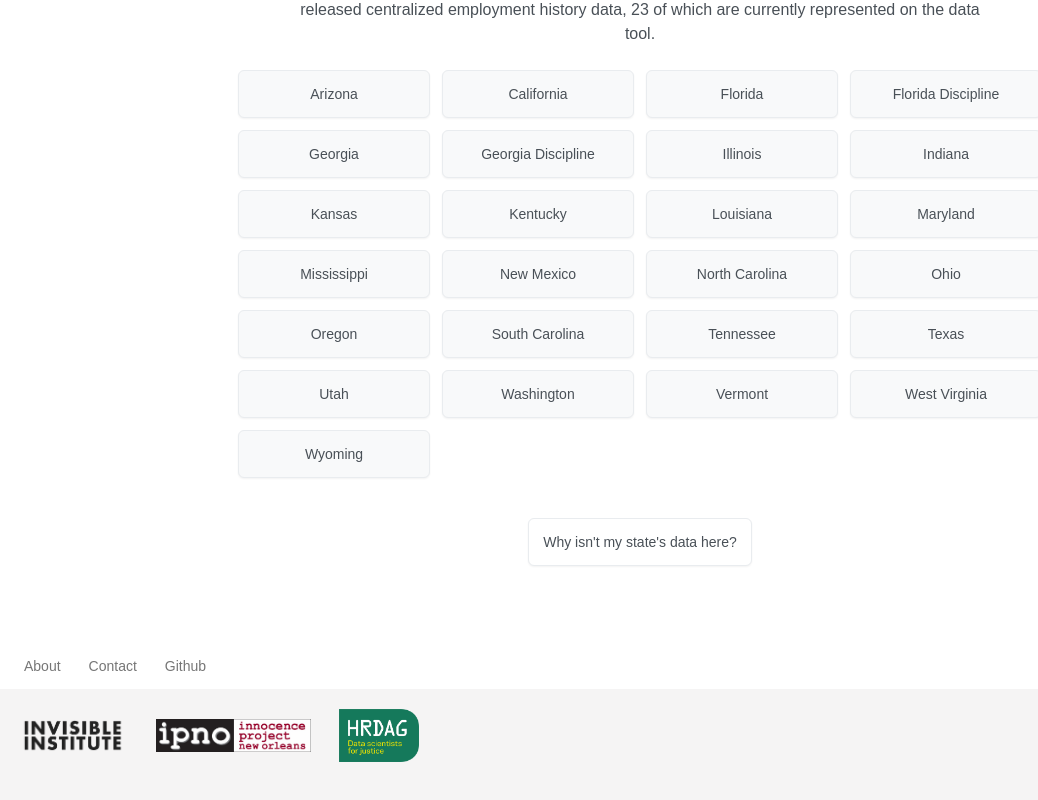
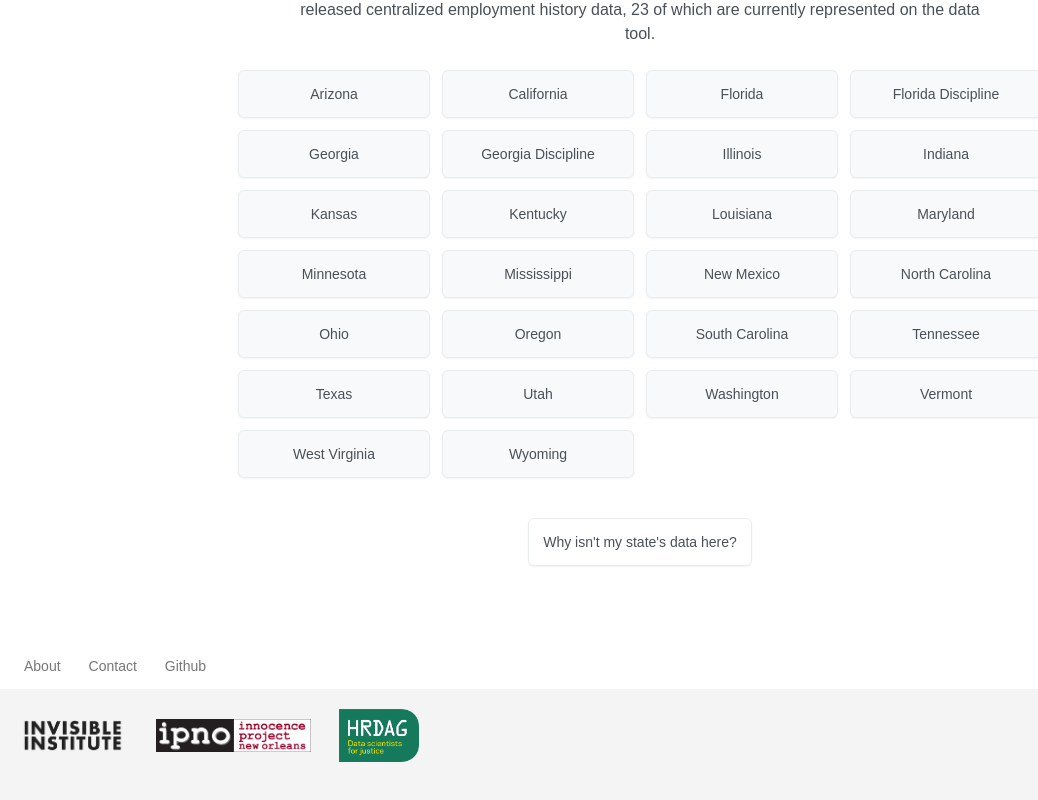
Before and after one commit to ayyubibrahimi/us-post-front-end, a Next.js app in the folder web/: page / in a window 1280 px wide. Shown: the part 668-1468 px from the top of the page, without its empty margins (0-1038 px from the left). Built offline with nearby package versions, Linux system fonts and the light colour scheme; no server answers; a web font is replaced by a local one.

Commit message:
adding custom links for minnesota

```diff
--- a/web/components/Header/Header.tsx
+++ b/web/components/Header/Header.tsx
@@ -15,7 +15,7 @@ export const formatStateForDisplay = (state: string): string => {
 const states = [
   "Arizona", 'California', "Florida", "Florida Discipline",
   "Georgia", "Georgia Discipline", "Illinois", "Indiana",
-  "Kansas", "Kentucky", "Maryland",  "Mississippi",
+  "Kansas", "Kentucky", "Maryland", "Minnesota",  "Mississippi",
   "New Mexico", "North Carolina", "Ohio", "Oregon", "South Carolina",
   "Tennessee", "Texas", "Utah", "Washington", "Vermont",
    "West Virginia", "Wyoming"
@@ -42,6 +42,9 @@ const Header: React.FC<HeaderProps> = ({ selectedState, onStateChange }) => {
     // Convert to URL format when passing to parent
     onStateChange(formatStateForUrl(state));
     setIsDropdownOpen(false);
+    if (state == "Minnesota") {
+      window.open('https://invisible.institute/mnpost', '_blank')
+    }
   };
 
   const handleAboutClick = () => {
--- a/web/components/LandingPage/LandingScreen.tsx
+++ b/web/components/LandingPage/LandingScreen.tsx
@@ -62,7 +62,7 @@ const LandingScreen: React.FC<LandingScreenProps> = ({ onButtonClick }) => {
     "Kentucky",
     "Louisiana",
     "Maryland",
-    // "Minnesota",
+    "Minnesota",
     "Mississippi",
     "New Mexico",
     "North Carolina",
--- a/web/pages/index.tsx
+++ b/web/pages/index.tsx
@@ -9,7 +9,12 @@ export default function Home() {
 
   const handleStateSelection = (state: string) => {
     // The state name is already formatted for URL when it arrives here
-    router.push(`/state/${state}`);
+    if (state == 'Minnesota') {
+      window.open('https://invisible.institute/mnpost', '_blank')
+    }
+    else {
+      router.push(`/state/${state}`);
+    }
   };
 
   return (
```
